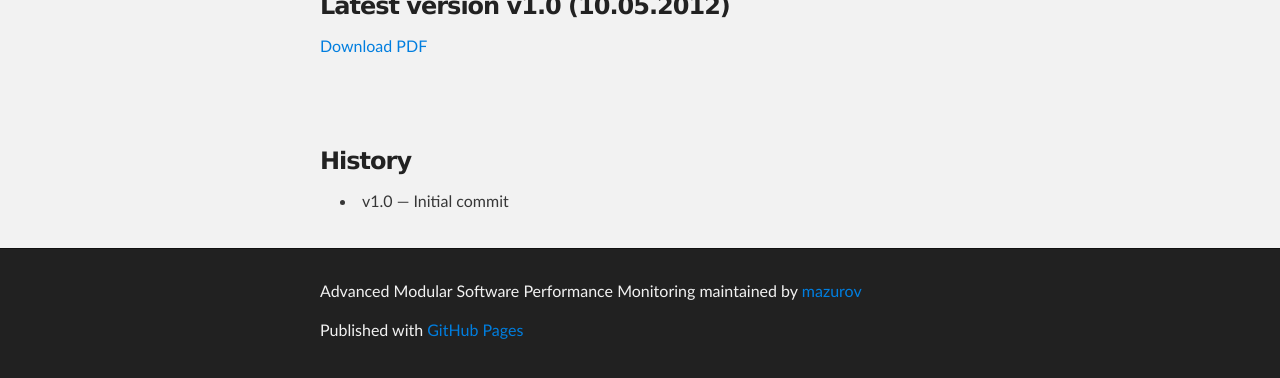
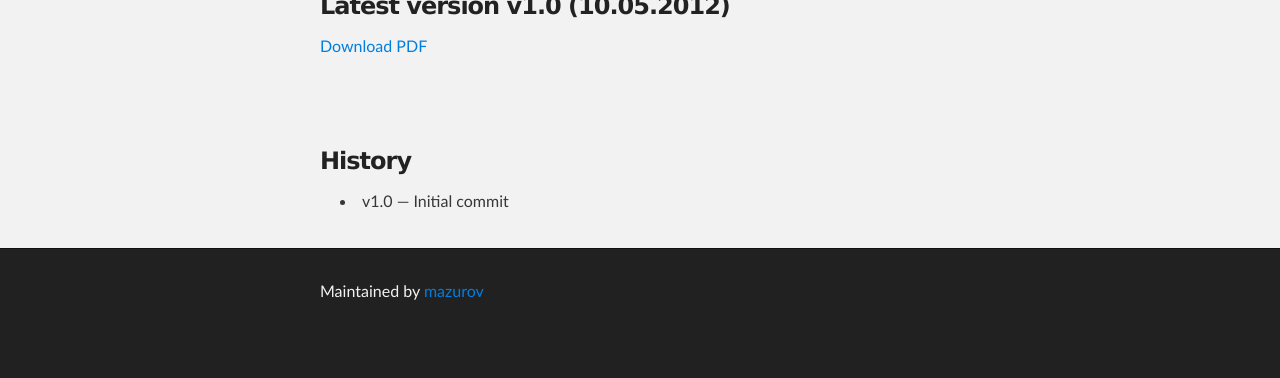
Before and after one commit to mazurov/chep2012, a plain HTML site: page index.html in a window 1280 px wide. Shown: the part 378-756 px from the top of the page. Drawn offline with Linux system fonts and the light colour scheme.

Commit message:
Fix maintain message.

```diff
--- a/index.html
+++ b/index.html
@@ -40,8 +40,7 @@
     <!-- FOOTER  -->
     <div id="footer_wrap" class="outer">
       <footer class="inner">
-        <p class="copyright">Advanced Modular Software Performance Monitoring maintained by <a href="https://github.com/mazurov">mazurov</a></p>
-        <p>Published with <a href="http://pages.github.com">GitHub Pages</a></p>
+        <p class="copyright">Maintained by <a href="https://github.com/mazurov">mazurov</a></p>
       </footer>
     </div>
 
```
